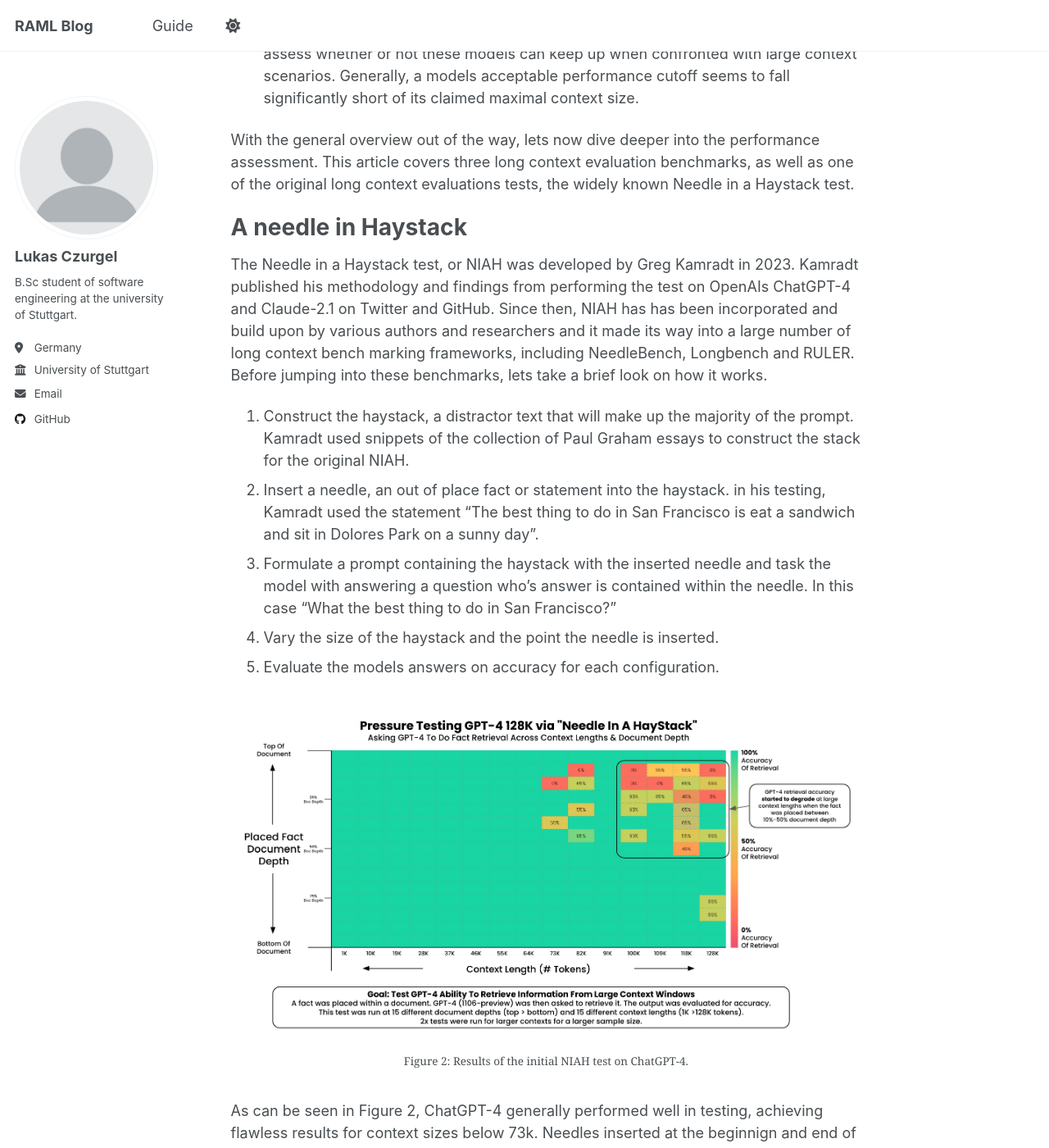
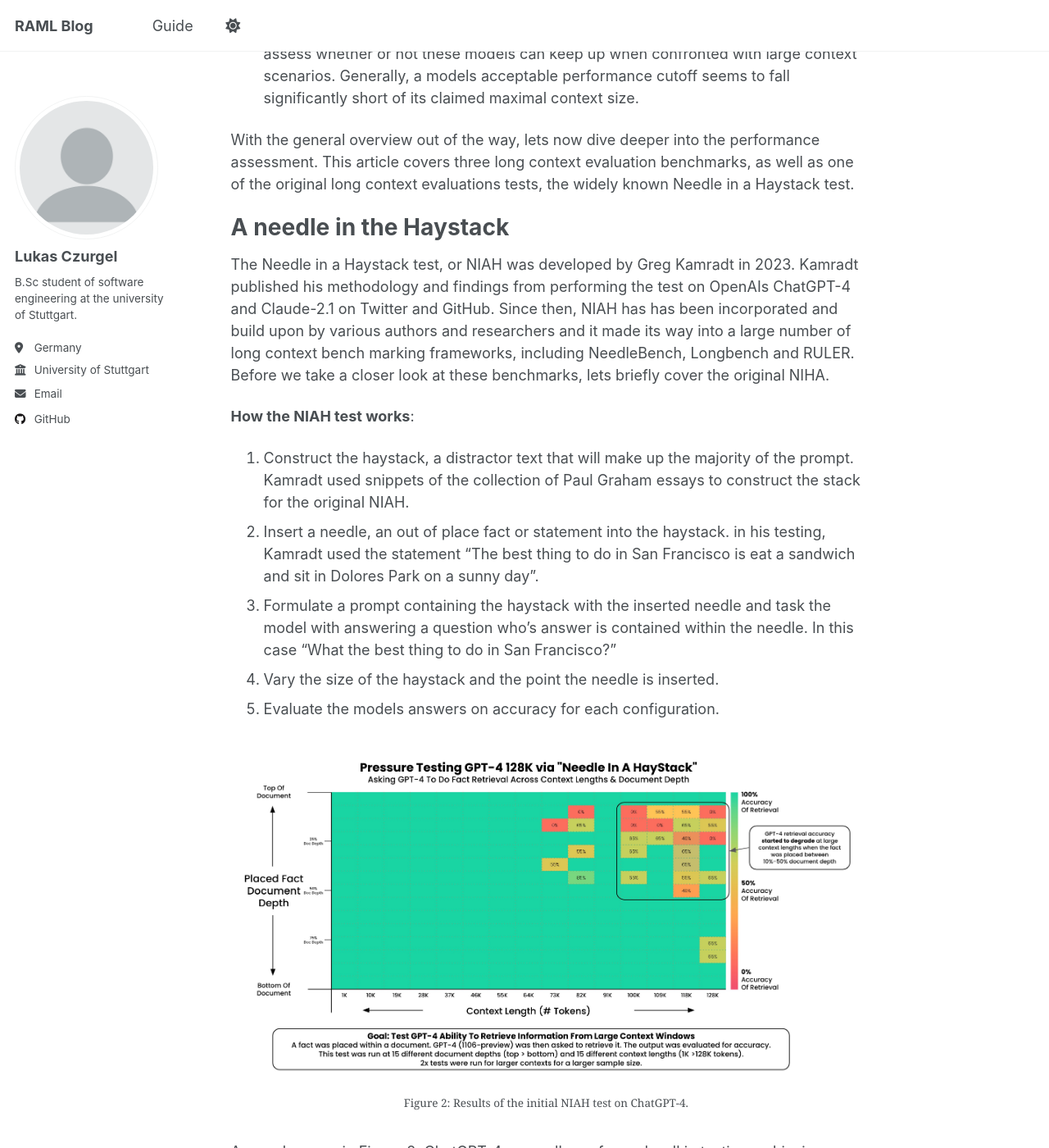
Before and after one commit to st156832/RAML-NeedleBench-Blog, a Jekyll site: the page built from _pages/about.md, in a window 1280 px wide and 1400 px high, scrolled down 3842 px. Shown: the whole window at 82% size. Built offline with Jekyll 4.4.1, drawn with Linux system fonts in a browser that asks for light colours; a script that is not in the unit is left out; some of the changed text lies outside the part shown.

Commit message:
NIAH smoothing

```diff
--- a/_pages/about.md
+++ b/_pages/about.md
@@ -53,10 +53,11 @@ So why are leading LLM developers chasing these ultra large context models? Toke
 
 With the general overview out of the way, lets now dive deeper into the performance assessment. This article covers three long context evaluation benchmarks, as well as one of the original long context evaluations tests, the widely known Needle in a Haystack test.
 
-A needle in Haystack
+A needle in the Haystack
 ======
- The Needle in a Haystack test, or NIAH was developed by Greg Kamradt in 2023. Kamradt published his methodology and findings from performing the test on OpenAIs ChatGPT-4 and Claude-2.1 on Twitter and GitHub. Since then, NIAH has has been incorporated and build upon by various authors and researchers and it made its way into a large number of long context bench marking frameworks, including NeedleBench, Longbench and RULER. Before jumping into these benchmarks, lets take a brief look on how it works.
+ The Needle in a Haystack test, or NIAH was developed by Greg Kamradt in 2023. Kamradt published his methodology and findings from performing the test on OpenAIs ChatGPT-4 and Claude-2.1 on Twitter and GitHub. Since then, NIAH has has been incorporated and build upon by various authors and researchers and it made its way into a large number of long context bench marking frameworks, including NeedleBench, Longbench and RULER. Before we take a closer look at these benchmarks, lets briefly cover the original NIHA.
 
+**How the NIAH test works**:
 1. Construct the haystack, a distractor text that will make up the majority of the prompt. Kamradt used snippets of the collection of Paul Graham essays to construct the stack for the original NIAH.
 2. Insert a needle, an out of place fact or statement into the haystack. in his testing, Kamradt used the statement "The best thing to do in San Francisco is eat a sandwich and sit in Dolores Park on a sunny day".
 3. Formulate a prompt containing the haystack with the inserted needle and task the model with answering a question who's answer is contained within the needle. In this case "What the best thing to do in San Francisco?"
@@ -80,3 +81,5 @@ Kamradts test on Claud-2.1 showed a similar pattern, with performance taking a s
 </figure>
 
 These results were later [challenged by Anthropic](https://www.anthropic.com/news/claude-2-1-prompting), claiming that the models comparatively poor performance was due to non-ideal prompting and the models tendency to "not [answer] a question based on a document if it doesn’t contain enough information to justify that answer". Anthropics revised testing boosted the NIAH performance from 27% to 98% accuracy, indicating that both model architecture as well as prompt construction can have a significant impact on NIAH performance. A hypothesis that would later be re-affirmed in other bench marking results building on the original NIAH.
+
+***Fun fact**: Greg Kamradt's testing on ChatGPT-4 cost roughly 200$ in API calls. A singular run at 128k tokens was billed at 1.28$, outlining one of the issues of repeatedly testing closed source models at high context lenghts.*
```
Also changed, not shown: other parts of _pages/about.md (+1 -1 lines).
